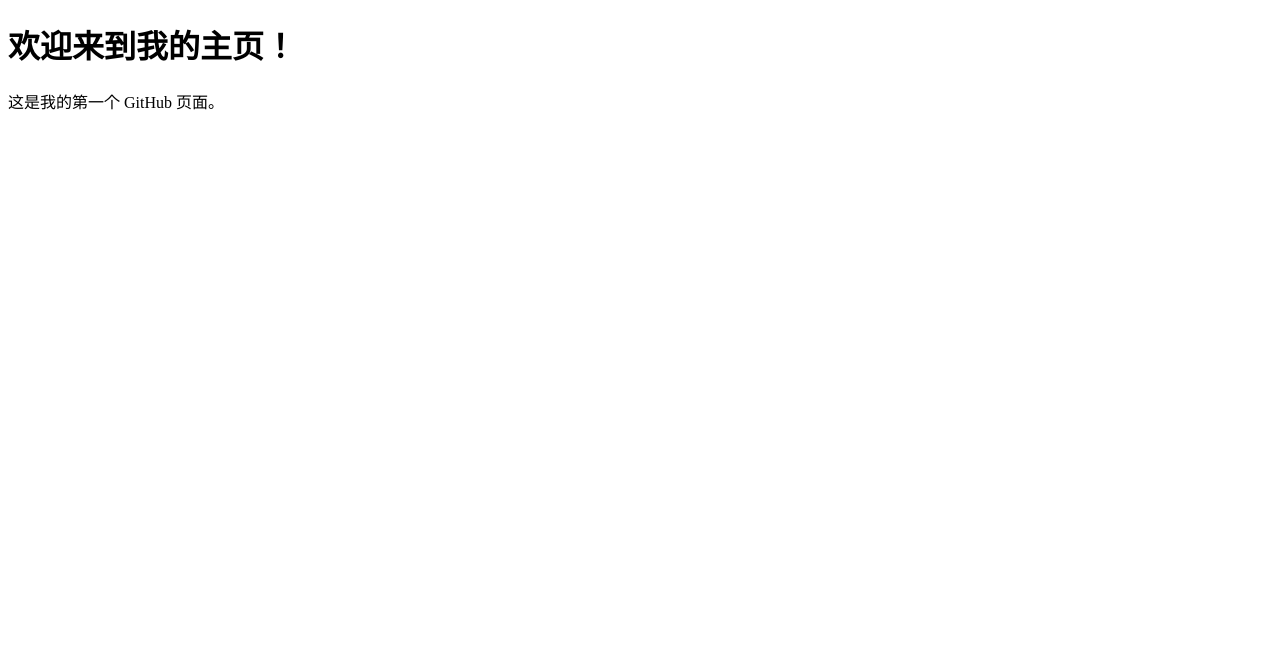
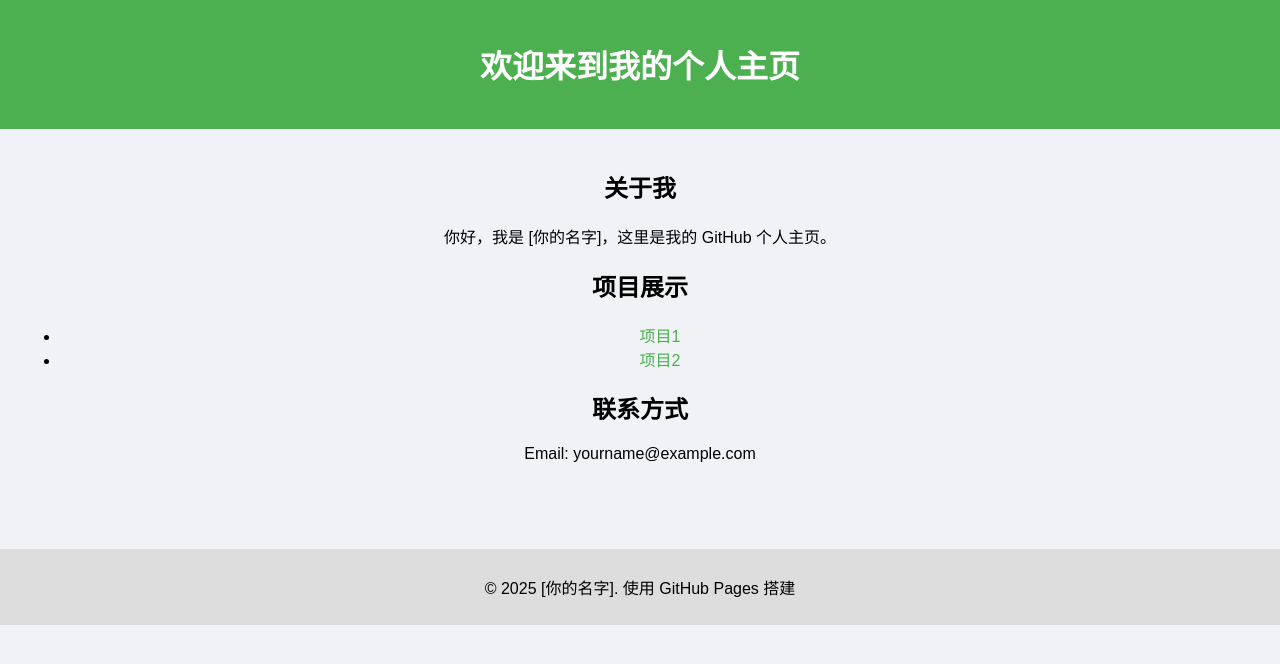
Before and after one commit to ustc-ch/ustc-ch.github.io, a plain HTML site: page index.html in a window 1280 px wide. Drawn offline with Linux system fonts and the light colour scheme.

Commit message:
Update index.html

```diff
--- a/index.html
+++ b/index.html
@@ -1,11 +1,60 @@
 <!DOCTYPE html>
-<html>
+<html lang="zh-CN">
 <head>
   <meta charset="UTF-8">
-  <title>我的个人网页</title>
+  <meta name="viewport" content="width=device-width, initial-scale=1.0">
+  <title>我的个人主页</title>
+  <style>
+    body {
+      font-family: Arial, sans-serif;
+      text-align: center;
+      background-color: #f0f2f5;
+      margin: 0;
+      padding: 0;
+    }
+    header {
+      background-color: #4CAF50;
+      color: white;
+      padding: 20px 0;
+    }
+    section {
+      padding: 20px;
+    }
+    a {
+      color: #4CAF50;
+      text-decoration: none;
+    }
+    a:hover {
+      text-decoration: underline;
+    }
+    footer {
+      margin-top: 50px;
+      padding: 10px;
+      background-color: #ddd;
+    }
+  </style>
 </head>
 <body>
-  <h1>欢迎来到我的主页！</h1>
-  <p>这是我的第一个 GitHub 页面。</p>
+  <header>
+    <h1>欢迎来到我的个人主页</h1>
+  </header>
+
+  <section>
+    <h2>关于我</h2>
+    <p>你好，我是 [你的名字]，这里是我的 GitHub 个人主页。</p>
+
+    <h2>项目展示</h2>
+    <ul>
+      <li><a href="https://github.com/username/project1" target="_blank">项目1</a></li>
+      <li><a href="https://github.com/username/project2" target="_blank">项目2</a></li>
+    </ul>
+
+    <h2>联系方式</h2>
+    <p>Email: yourname@example.com</p>
+  </section>
+
+  <footer>
+    <p>&copy; 2025 [你的名字]. 使用 GitHub Pages 搭建</p>
+  </footer>
 </body>
 </html>
```
